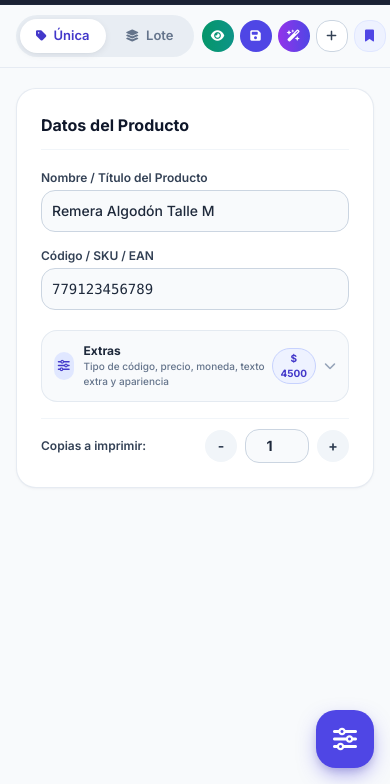
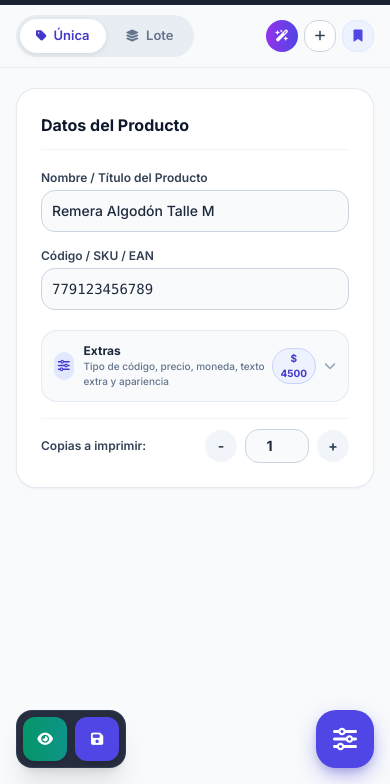
Before and after one commit to Rauldrt/Printblue, a website built with Vite: page index.html in a window 390 px wide. Shown: the part 60-844 px from the top of the page. Built offline with nearby package versions, Linux system fonts and the light colour scheme; some packages are replaced by stand-ins of ours; no server answers; a web font is replaced by a local one; what jsbarcode would draw is missing.

Commit message:
feat(ui): mover iconos dinamicos de guardar y vista previa al pie flotante en pantallas pequenas

```diff
--- a/index.html
+++ b/index.html
@@ -34,7 +34,7 @@
         <include src="src/components/RecentSuggestionsBar.html" />
 
         <!-- SECCIÓN 1: ETIQUETA ÚNICA (Diseñador M3) -->
-        <div id="tab-single" class="tab-content grid grid-cols-1 lg:grid-cols-12 gap-8">
+        <div id="tab-single" class="tab-content grid grid-cols-1 lg:grid-cols-12 gap-8 pb-24 lg:pb-0">
             <include src="src/components/SingleLabelForm.html" />
             <include src="src/components/LabelPreview.html" />
         </div>
@@ -57,6 +57,9 @@
     <!-- MATERIAL DESIGN 3 - FLOATING ACTION BUTTON & SETTINGS CARD -->
     <include src="src/components/modals/SettingsFabModal.html" />
 
+    <!-- Dock Dinámico Flotante en el Pie de la App (Móviles) -->
+    <include src="src/components/MobileBottomDock.html" />
+
     <!-- Contenedor de Alertas Toast -->
     <div id="toast-container" class="fixed top-5 right-5 z-50 space-y-2 pointer-events-none"></div>
 
--- /dev/null
+++ b/src/components/MobileBottomDock.html
@@ -0,0 +1,12 @@
+<!-- Dock Dinámico de Acciones Flotante en el Pie de la App (Solo Móviles / Pantallas Pequeñas) -->
+<div id="mobile-bottom-dock" class="fixed bottom-4 left-4 z-40 lg:hidden hidden items-center space-x-2 bg-slate-900/90 backdrop-blur-md p-1.5 rounded-2xl shadow-xl border border-slate-700/80 transition-all duration-300">
+    <!-- Botón Vista Previa e Impresión (Icono) -->
+    <button type="button" id="btn-bottom-preview" onclick="openPreviewModal()" title="Ver Vista Previa e Impresión" class="w-11 h-11 rounded-xl bg-gradient-to-r from-emerald-600 to-teal-600 hover:from-emerald-500 hover:to-teal-500 text-white flex items-center justify-center shadow-md active:scale-95 transition-transform" aria-label="Vista Previa e Impresión">
+        <i class="fa-solid fa-eye text-sm"></i>
+    </button>
+
+    <!-- Botón Guardar Etiqueta (Icono) -->
+    <button type="button" id="btn-bottom-save" onclick="saveCurrentSingleLabel()" title="Guardar Etiqueta" class="w-11 h-11 rounded-xl bg-indigo-600 hover:bg-indigo-500 text-white flex items-center justify-center shadow-md active:scale-95 transition-transform" aria-label="Guardar Etiqueta">
+        <i class="fa-solid fa-floppy-disk text-sm"></i>
+    </button>
+</div>
--- a/src/components/StickyNav.html
+++ b/src/components/StickyNav.html
@@ -11,18 +11,8 @@
         </button>
     </div>
 
-    <!-- Acciones Rápidas Sticky: Vista Previa, Guardar, IA, Nuevo y Guardadas (Solo Iconos con Badges) -->
+    <!-- Acciones Rápidas Sticky: IA, Nuevo y Guardadas (Solo Iconos con Badges) -->
     <div class="flex items-center space-x-1.5 sm:space-x-2 shrink-0">
-        <!-- Botón Dinámico en Móvil: Vista Previa e Impresión -->
-        <button type="button" id="btn-sticky-preview" onclick="openPreviewModal()" title="Ver Vista Previa e Impresión" class="hidden lg:hidden w-8 h-8 sm:w-9 sm:h-9 rounded-full bg-gradient-to-r from-emerald-600 to-teal-600 hover:from-emerald-700 hover:to-teal-700 text-white items-center justify-center shadow-xs transition-transform active:scale-95" aria-label="Vista Previa e Impresión">
-            <i class="fa-solid fa-eye text-xs"></i>
-        </button>
-
-        <!-- Botón Dinámico en Móvil: Guardar Etiqueta -->
-        <button type="button" id="btn-sticky-save" onclick="saveCurrentSingleLabel()" title="Guardar Etiqueta" class="hidden lg:hidden w-8 h-8 sm:w-9 sm:h-9 rounded-full bg-indigo-600 hover:bg-indigo-700 text-white items-center justify-center shadow-xs transition-transform active:scale-95" aria-label="Guardar Etiqueta">
-            <i class="fa-solid fa-floppy-disk text-xs"></i>
-        </button>
-
         <!-- Botón IA -->
         <button type="button" onclick="openAiScanModal()" title="Escanear y autorrellenar con IA" class="w-8 h-8 sm:w-9 sm:h-9 rounded-full bg-gradient-to-r from-purple-600 to-indigo-600 hover:from-purple-700 hover:to-indigo-700 text-white flex items-center justify-center shadow-xs transition-transform active:scale-95" aria-label="Escanear con IA">
             <i class="fa-solid fa-wand-magic-sparkles text-xs sm:text-sm"></i>
--- a/src/modules/savedLabels.js
+++ b/src/modules/savedLabels.js
@@ -449,9 +449,9 @@ export function updateSavedLabelsUI() {
     if (btnSaveText) {
         btnSaveText.innerText = activeEditingLabelId ? 'Actualizar Guardada' : 'Guardar Etiqueta';
     }
-    const btnStickySave = document.getElementById('btn-sticky-save');
-    if (btnStickySave) {
-        btnStickySave.title = activeEditingLabelId ? 'Actualizar Guardada' : 'Guardar Etiqueta';
+    const btnBottomSave = document.getElementById('btn-bottom-save');
+    if (btnBottomSave) {
+        btnBottomSave.title = activeEditingLabelId ? 'Actualizar Guardada' : 'Guardar Etiqueta';
     }
 }
 
--- a/src/modules/singleLabel.js
+++ b/src/modules/singleLabel.js
@@ -166,8 +166,7 @@ export function updateDynamicButtons() {
     const hasRequiredData = isSingleTabActive && title.length > 0 && code.length > 0;
 
     const desktopSaveBtn = document.getElementById('btn-save-label');
-    const stickySaveBtn = document.getElementById('btn-sticky-save');
-    const stickyPreviewBtn = document.getElementById('btn-sticky-preview');
+    const mobileBottomDock = document.getElementById('mobile-bottom-dock');
 
     if (desktopSaveBtn) {
         if (hasRequiredData) {
@@ -179,23 +178,13 @@ export function updateDynamicButtons() {
         }
     }
 
-    if (stickySaveBtn) {
+    if (mobileBottomDock) {
         if (hasRequiredData) {
-            stickySaveBtn.classList.remove('hidden');
-            stickySaveBtn.classList.add('flex');
+            mobileBottomDock.classList.remove('hidden');
+            mobileBottomDock.classList.add('flex');
         } else {
-            stickySaveBtn.classList.add('hidden');
-            stickySaveBtn.classList.remove('flex');
-        }
-    }
-
-    if (stickyPreviewBtn) {
-        if (hasRequiredData) {
-            stickyPreviewBtn.classList.remove('hidden');
-            stickyPreviewBtn.classList.add('flex');
-        } else {
-            stickyPreviewBtn.classList.add('hidden');
-            stickyPreviewBtn.classList.remove('flex');
+            mobileBottomDock.classList.add('hidden');
+            mobileBottomDock.classList.remove('flex');
         }
     }
 }
```
